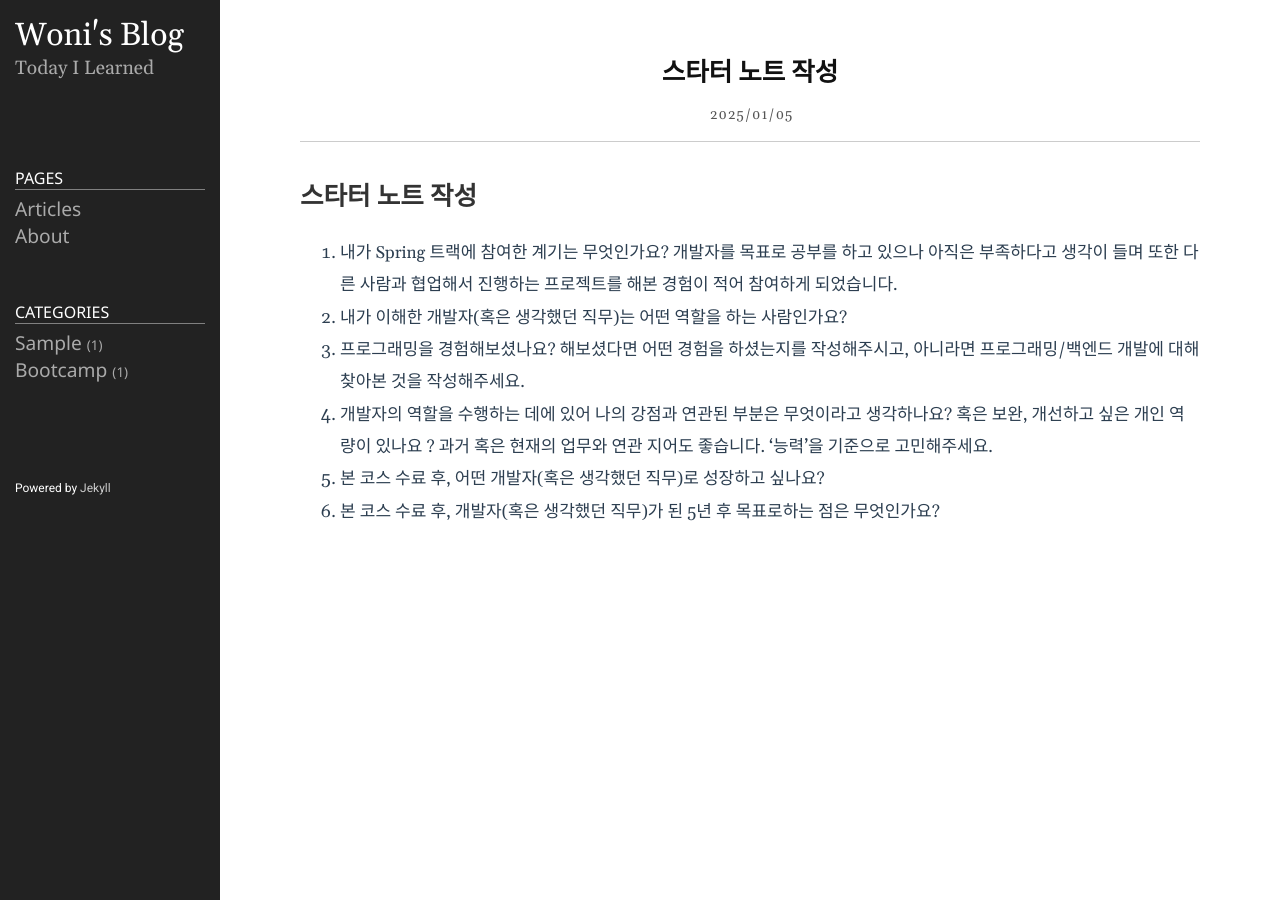
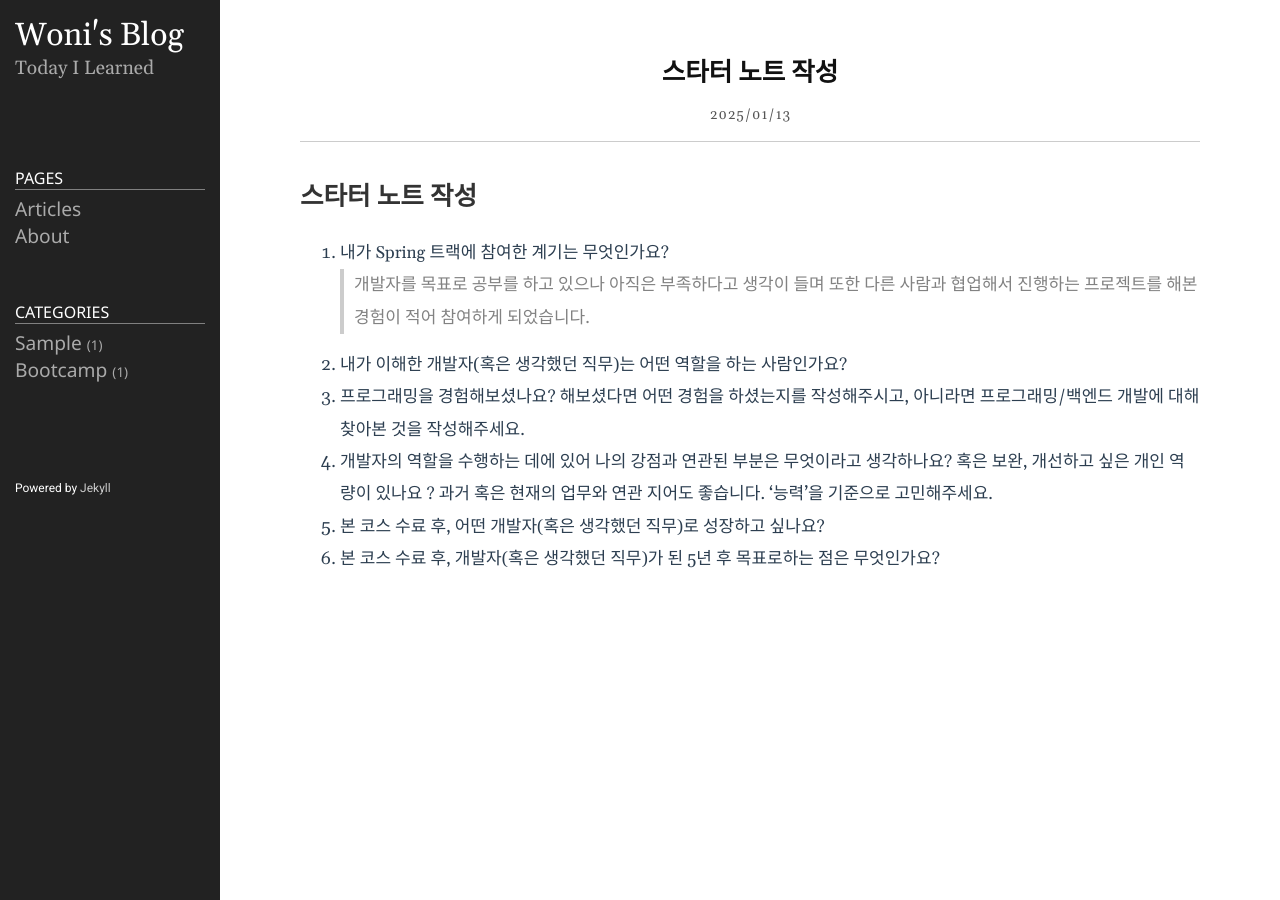
Before and after one commit to s-woni/s-woni.github.io, a Jekyll site: the page built from _posts/2025-01-13-post1.md, in a window 1280 px wide. Built offline with Jekyll 4.4.1, drawn with Linux system fonts in a browser that asks for light colours.

Commit message:
Update 2025-01-13-post1.md

```diff
--- a/_posts/2025-01-13-post1.md
+++ b/_posts/2025-01-13-post1.md
@@ -1,15 +1,15 @@
 ---
 layout: post
 title: 스타터 노트 작성
-date: 2025-01-05 18:00:00 +0900
+date: 2025-01-13 18:00:00 +0900
 category: bootcamp
 ---
 
 # 스타터 노트 작성
 
 1. 내가 Spring 트랙에 참여한 계기는 무엇인가요?
-개발자를 목표로 공부를 하고 있으나 아직은 부족하다고 생각이 들며 또한 다른 사람과 협업해서
-진행하는 프로젝트를 해본 경험이 적어 참여하게 되었습니다.
+> 개발자를 목표로 공부를 하고 있으나 아직은 부족하다고 생각이 들며 또한 다른 사람과 협업해서
+> 진행하는 프로젝트를 해본 경험이 적어 참여하게 되었습니다.
 
 2. 내가 이해한 개발자(혹은 생각했던 직무)는 어떤 역할을 하는 사람인가요?
 
```
